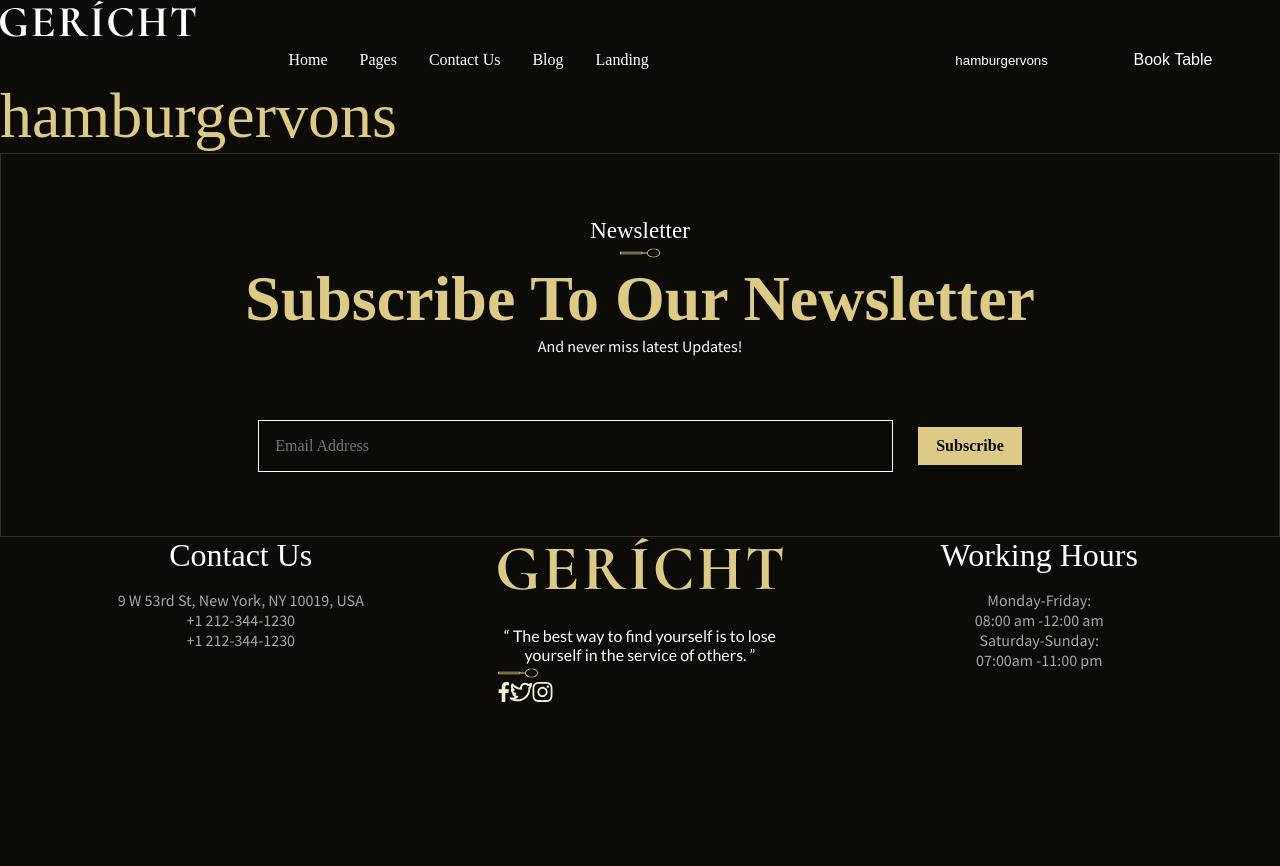
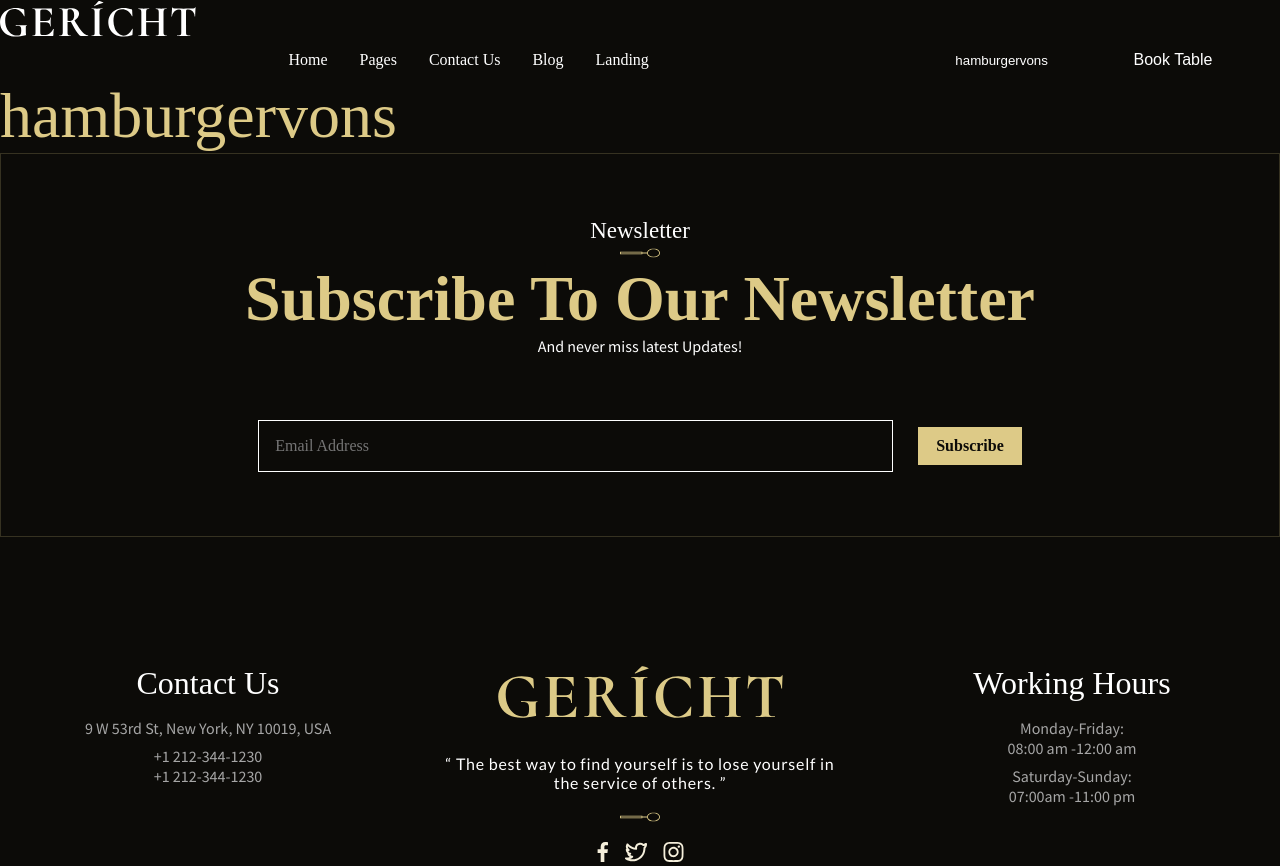
Before and after one commit to irvancolz/gericht-restaurant, a Next.js app: page / in a window 1280 px wide. Before the commit the page ends 800 px from the top, so only its background shows below. Built offline with nearby package versions, Linux system fonts and the light colour scheme; a web font is replaced by a local one.

Commit message:
files affected :         - ui/footer         - ui/footer content         - stitches.config     changes added:         - add space token "$7" for 128px         - delete footerForm & footerCtnt in ui/footer         - add Footer.styles

```diff
--- a/stitches.config.ts
+++ b/stitches.config.ts
@@ -41,6 +41,7 @@ export const { styled, getCssText, css } = createStitches({
       4: "32px",
       5: "48px",
       6: "64px",
+      7: "128px",
     },
     fontWeights:{
       thin: '300',
--- a/ui/footer content/footer-content.style.ts
+++ b/ui/footer content/footer-content.style.ts
@@ -12,6 +12,11 @@ export const ContentStyles = css({
     fDir:"column",
     justify: "center",
     align: "center",
+
+    "&:nth-child(2)" :{
+        fBase: "100%",
+    },
+
     variants: {
         space: {
             sm: {
@@ -26,3 +31,12 @@ export const ContentStyles = css({
         space : "sm"
     }
 });
+
+export const TextStyles = css({
+    mb: '$1',
+});
+
+export const ImageLinkStyles = css({
+    display: "flex",
+    gap: "$2",
+})
--- a/ui/footer content/index.tsx
+++ b/ui/footer content/index.tsx
@@ -5,7 +5,12 @@ import twtr from "../../public/assets/global/twit-icon.svg";
 import fb from "../../public/assets/global/fb-icon.svg";
 import insta from "../../public/assets/global/insta-icon.svg";
 import { Components } from "../../components";
-import { ContainerStyles, ContentStyles } from "./footer-content.style";
+import {
+  ContainerStyles,
+  ContentStyles,
+  TextStyles,
+  ImageLinkStyles,
+} from "./footer-content.style";
 import Link from "next/link";
 
 const images = [
@@ -35,7 +40,13 @@ export function FooterContent() {
           Contact Us
         </Heading>
         <div>
-          <Text size="sm" fCol="fade" family="source" align="center">
+          <Text
+            size="sm"
+            fCol="fade"
+            family="source"
+            align="center"
+            className={TextStyles()}
+          >
             9 W 53rd St, New York, NY 10019, USA
           </Text>
           <Text size="sm" fCol="fade" family="source" align="center">
@@ -51,20 +62,27 @@ export function FooterContent() {
         <span>
           <Image src={logo} layout="fixed" alt="gericht" priority />
         </span>
-        <div>
-          <Text family="lato" size="sm" align="center">
+        <div className={ContentStyles()}>
+          <Text family="lato" size="sm" align="center" css={{
+            letterSpacing: '.75px',
+          }}>
             &ldquo; The best way to find yourself is to lose yourself in the
             service of others. &rdquo;
           </Text>
           <span>
             <Image src={spoon} layout="fixed" alt="spoon" priority />
           </span>
-          <div>
+          <div className={ImageLinkStyles()}>
             {images.map((img) => {
               return (
                 <span key={img.id}>
                   <Link href="#">
-                    <Image src={img.src} layout="fixed" alt={img.name} priority />
+                    <Image
+                      src={img.src}
+                      layout="fixed"
+                      alt={img.name}
+                      priority
+                    />
                   </Link>
                 </span>
               );
@@ -77,7 +95,13 @@ export function FooterContent() {
           Working Hours
         </Heading>
         <div>
-          <Text size="sm" fCol="fade" family="source" align="center">
+          <Text
+            size="sm"
+            fCol="fade"
+            family="source"
+            align="center"
+            className={TextStyles()}
+          >
             Monday-Friday: <br /> 08:00 am -12:00 am
           </Text>
           <Text size="sm" fCol="fade" family="source" align="center">
--- /dev/null
+++ b/ui/footer/footer.style.ts
@@ -0,0 +1,7 @@
+import { css } from "../../stitches.config";
+
+export const FooterStyle = css({
+    display: "flex",
+    fDir: "column",
+    gap: "$7"
+})
--- a/ui/footer/index.tsx
+++ b/ui/footer/index.tsx
@@ -1,11 +1,13 @@
-import Section from '../../components/section'
-import { FooterForm } from '../foooter form'
-import { FooterContent } from '../footer content'
-export function Footer(){
-    return(
-        <Section as="div">
-            <FooterForm />
-            <FooterContent />
-        </Section>
-    )
+import Section from "../../components/section";
+import { Copyright } from "../copyright";
+import { FooterForm } from "../foooter form";
+import { FooterContent } from "../footer content";
+import { FooterStyle } from "./footer.style";
+export function Footer() {
+  return (
+    <Section as="div" className={FooterStyle()}>
+      <FooterForm />
+      <FooterContent />
+    </Section>
+  );
 }
```
Also changed, not shown: ui/footer/fotrctnt.module.css (deleted, +0 -48 lines), ui/footer/fotrfrm.module.css (deleted, +0 -44 lines).
